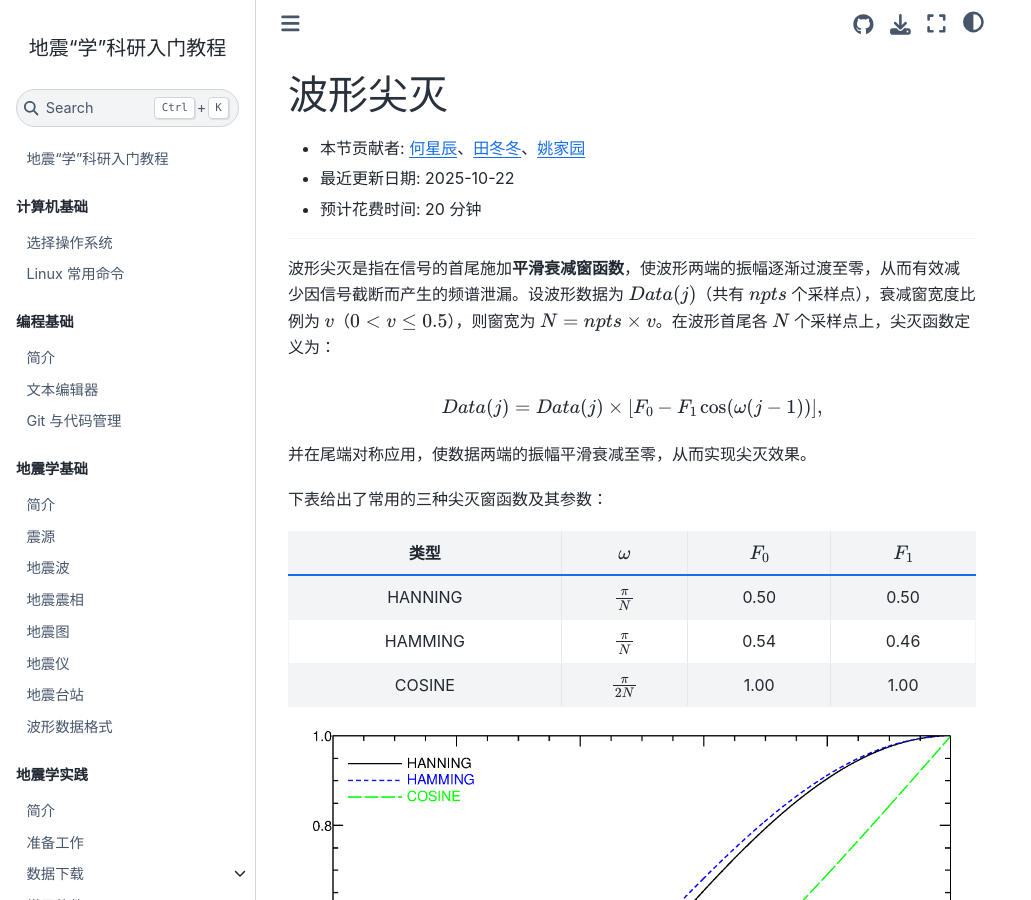
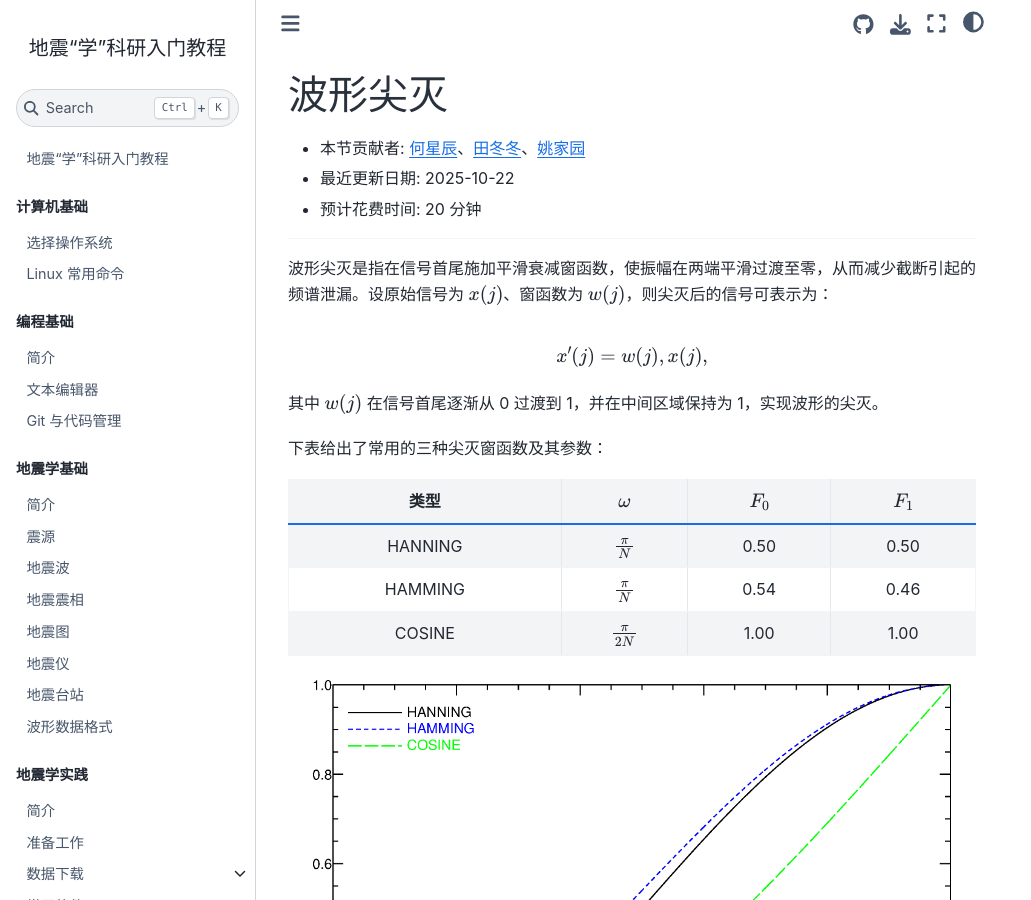
Before and after one commit to seismo-learn/seismology101, a Jupyter Book: the page built from source/exercises/taper.md, in a window 1280 px wide and 900 px high. Shown: the whole window, without its empty margins (0-1031 px from the left). Built offline with Jupyter Book 1.0.4 settings and Sphinx 7.4.7 and the Sphinx Book theme 1.1.4, drawn with Linux system fonts in a browser that asks for light colours; pages that are not in the unit, such as notebooks, are missing from menus.

Commit message:
modified taper theory

```diff
--- a/source/exercises/taper.md
+++ b/source/exercises/taper.md
@@ -18,13 +18,14 @@ kernelspec:
 - 预计花费时间: 20 分钟
 
 ---
-波形尖灭是指在信号的首尾施加**平滑衰减窗函数**，使波形两端的振幅逐渐过渡至零，从而有效减少因信号截断而产生的频谱泄漏。设波形数据为 $Data(j)$（共有 $npts$ 个采样点），衰减窗宽度比例为 $v$（$0<v\le0.5$），则窗宽为 $N = npts \times v$。在波形首尾各 $N$ 个采样点上，尖灭函数定义为：
+波形尖灭是指在信号首尾施加平滑衰减窗函数，使振幅在两端平滑过渡至零，从而减少截断引起的频谱泄漏。设原始信号为 $x(j)$、窗函数为 $w(j)$，则尖灭后的信号可表示为：
 
 $$
-Data(j) = Data(j) \times [F_0 - F_1 \cos(\omega (j - 1))],
+x'(j) = w(j),x(j),
 $$
 
-并在尾端对称应用，使数据两端的振幅平滑衰减至零，从而实现尖灭效果。
+其中 $w(j)$ 在信号首尾逐渐从 0 过渡到 1，并在中间区域保持为 1，实现波形的尖灭。
+
 
 下表给出了常用的三种尖灭窗函数及其参数：
 
```
